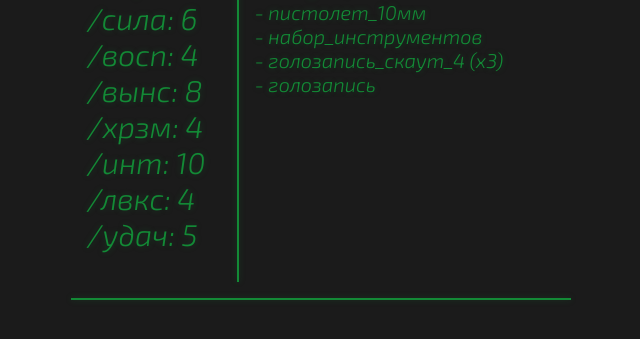
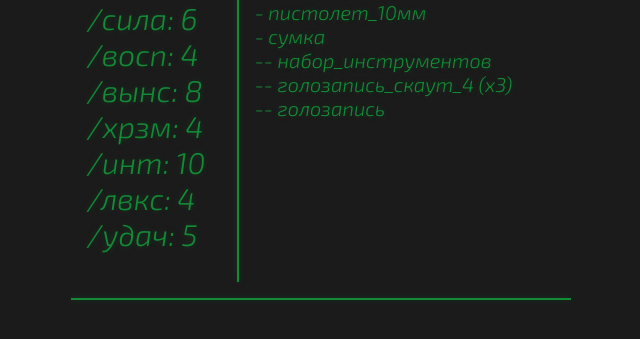
Before and after one commit to snbefly/foecharsheet, a plain HTML site: page index.html in a window 1280 px wide. Shown: the part 179-518 px from the top of the page, without its empty margins (319-959 px from the left). Drawn offline with Linux system fonts and the light colour scheme.

Commit message:
Update index.html

```diff
--- a/index.html
+++ b/index.html
@@ -29,9 +29,10 @@
 				<p class=" text-fix">/имущ</p>
 				<p class=" text-fix" style="font-size: 20px;">
 					- пистолет_10мм<br>
-					- набор_инструментов<br>
-					- голозапись_скаут_4 (х3)<br>
-					- голозапись
+					- сумка<br>
+					-- набор_инструментов<br>
+					-- голозапись_скаут_4 (х3)<br>
+					-- голозапись
 				</p>
 			</div>
 		</div>
```
